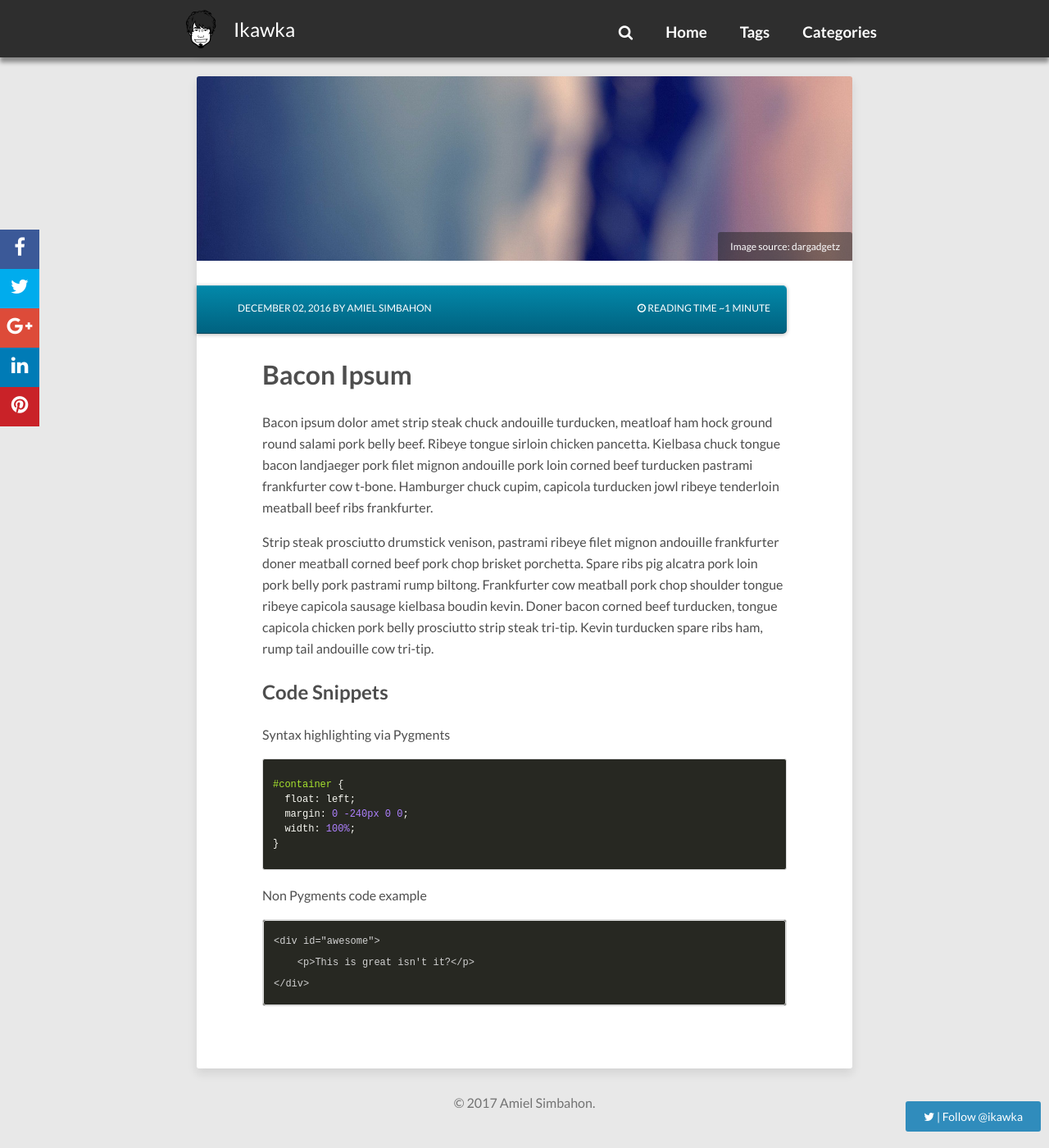
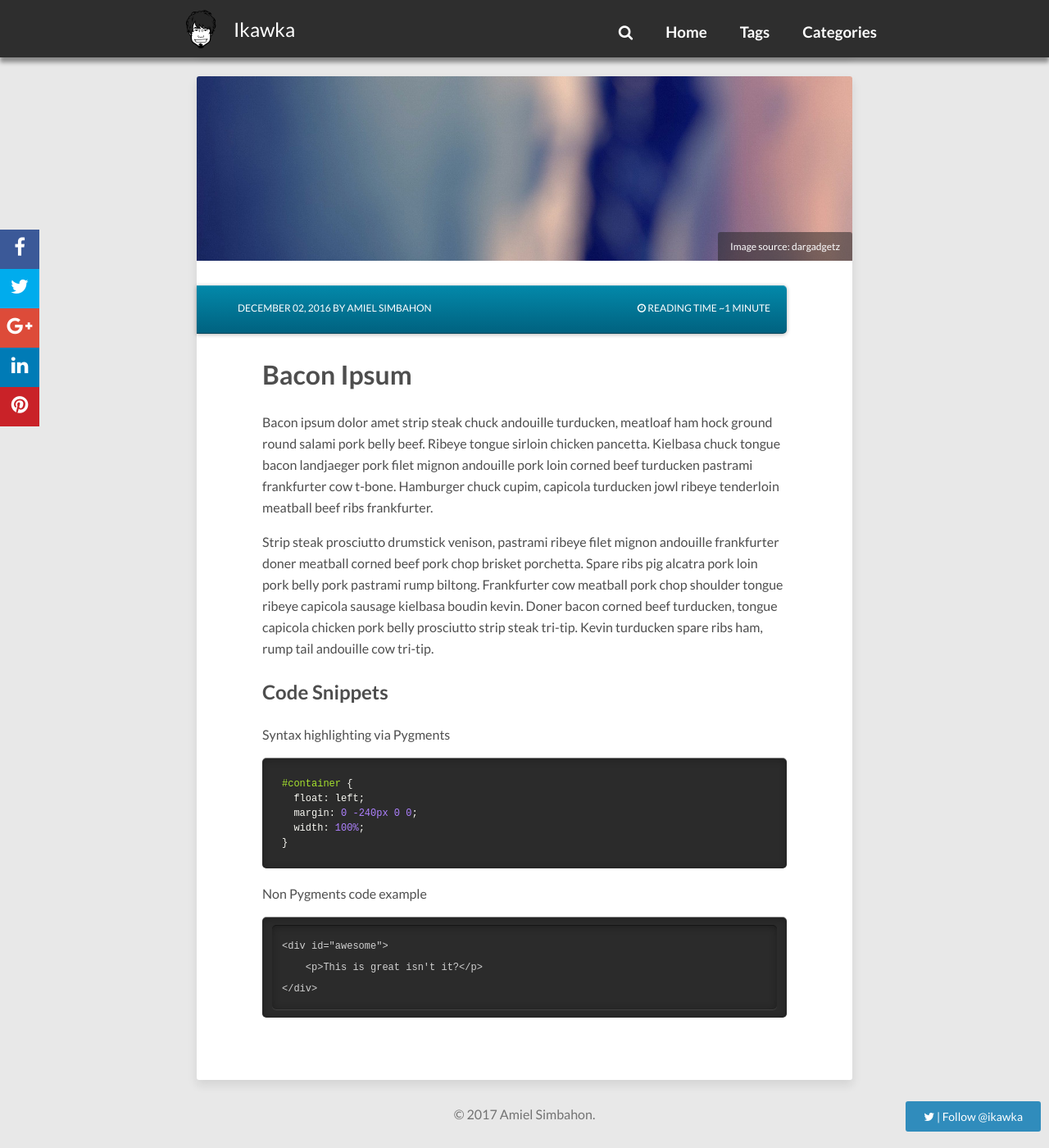
Before and after one commit to ikawka/ikawka.github.io, a Jekyll site: the page built from index.html, in a window 1280 px wide and 1400 px high, scrolled down 1234 px. Shown: the whole window at 82% size. Built offline with Jekyll 4.4.1, drawn with Linux system fonts in a browser that asks for light colours; nearby versions of some CDN libraries; the list of posts is cut into pages by our own code; comment, search, counter and statistics services are not loaded.

Commit message:
highlighter style adjustments

```diff
--- a/_sass/_page.scss
+++ b/_sass/_page.scss
@@ -673,3 +673,14 @@ ul.social-buttons li a:active {
 		}
 	}
 }
+
+
+.highlight{
+    border: none!important;
+    background-color: #2b2b2b!important;
+    padding: 10px 1em;
+    border-radius: 5px!important;
+    -webkit-box-shadow: inset 0 1px 10px rgba(0, 0, 0, 0.3), 0 1px 0 rgba(255, 255, 255, 0.1), 0 -1px 0 rgba(0, 0, 0, 0.5);
+    -moz-box-shadow: inset 0 1px 10px rgba(0, 0, 0, 0.3), 0 1px 0 rgba(255, 255, 255, 0.1), 0 -1px 0 rgba(0, 0, 0, 0.5);
+    box-shadow: inset 0 1px 10px rgba(0, 0, 0, 0.3), 0 1px 0 rgba(255, 255, 255, 0.1), 0 -1px 0 rgba(0, 0, 0, 0.5);
+}
```
